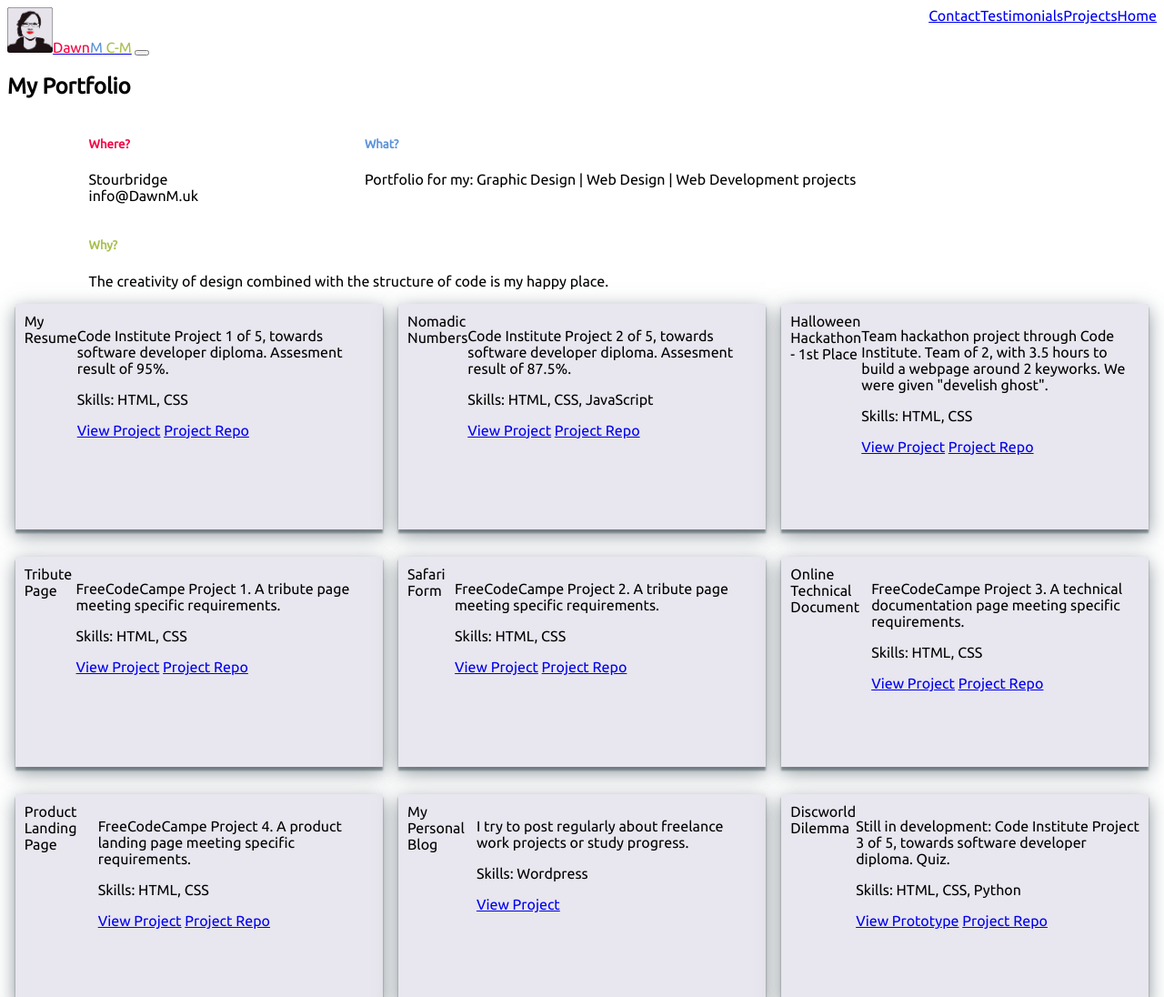
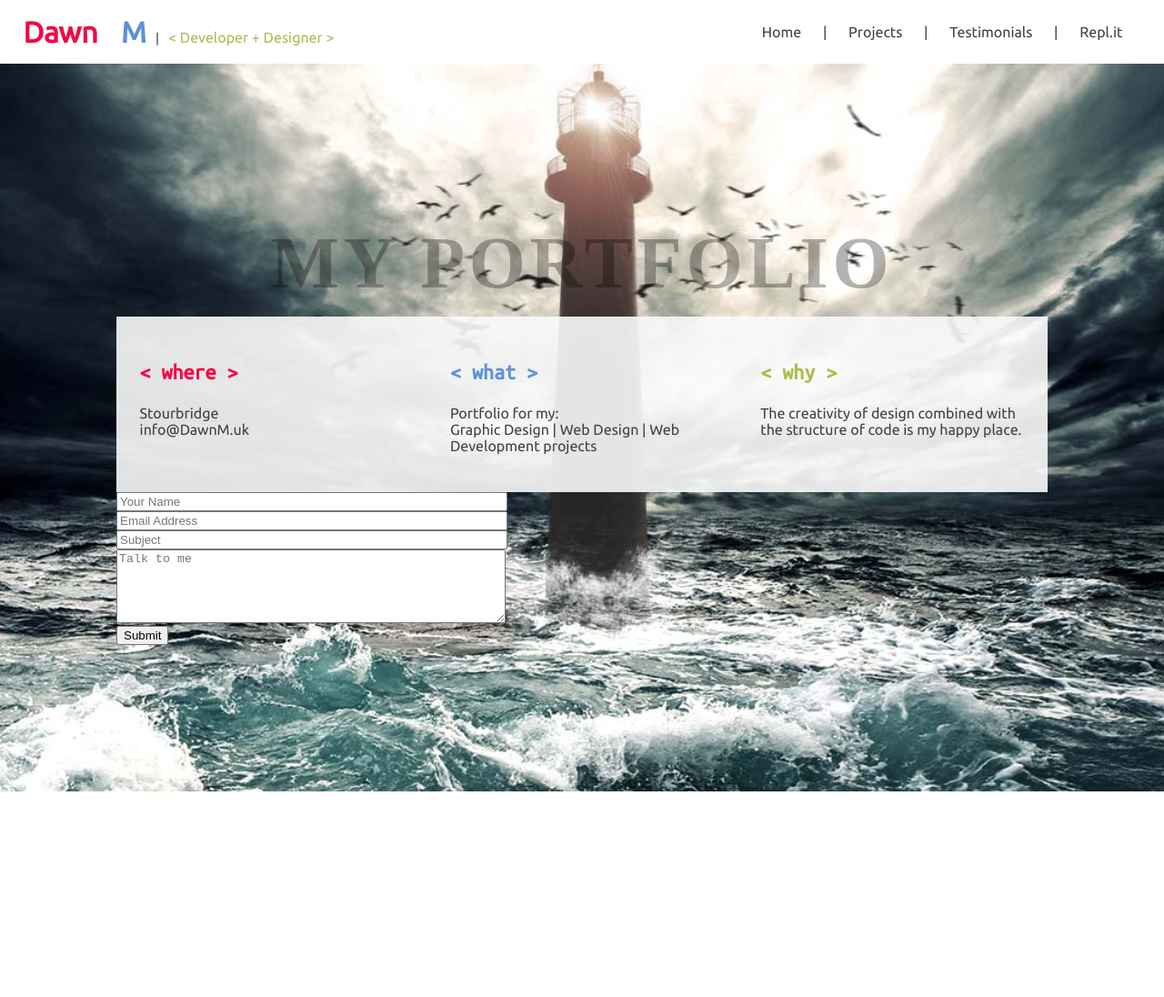
Before and after one commit to DawnM/fcc-portfolio, a plain HTML site: page index.html in a window 1280 px wide. Shown: the top 1096 px of the page at 91% size. Drawn offline with Linux system fonts and the light colour scheme; a web font is replaced by a local one.

Commit message:
add parallax, fixed navbar, testimonials, and replit window

```diff
--- a/index.html
+++ b/index.html
@@ -7,126 +7,132 @@
   <meta http-equiv="X-UA-Compatible" content="ie=edge">
   <title>DawnM Portfolio</title>
   <link rel="stylesheet" href="https://use.fontawesome.com/releases/v5.4.2/css/all.css" integrity="sha384-/rXc/GQVaYpyDdyxK+ecHPVYJSN9bmVFBvjA/9eOB+pb3F2w2N6fc5qB9Ew5yIns" crossorigin="anonymous">
-  <link href="https://fonts.googleapis.com/css?family=Ubuntu" rel="stylesheet">
+  <link href="https://fonts.googleapis.com/css?family=Ubuntu|Ubuntu+Mono|Vollkorn+SC:900" rel="stylesheet">
   <link rel="stylesheet" href="styles.css" type="text/css" />
-  <script src="https://cdn.freecodecamp.org/testable-projects-fcc/v1/bundle.js"></script>
   <script src="https://cdn.freecodecamp.org/testable-projects-fcc/v1/bundle.js"></script>
 </head>
 
 <body>
-  <nav class="navbar">
-    <a class="logo" href="#"><img src="images/DawnLogo.png" alt="DawnM face silhouette logo"><span class="pink">Dawn</span><span class="blue">M</span><span class="green"> C-M</span></a>
-    <button class="navbar-toggler" type="button" data-toggle="collapse" data-target="#navbarNav" aria-controls="navbarNav" aria-expanded="false" aria-label="Toggle navigation">
-      <span class="navbar-toggler-icon"></span>
-    </button>
-    <div class="nav-buttons">
-      <ul>
-        <li class="nav-item">
-          <a class="nav-link" href="#">Home <span class="sr-only">(current)</span></a>
-        </li>
-        <li class="nav-item">
-          <a class="nav-link" href="#">Projects</a>
-        </li>
-        <li class="nav-item">
-          <a class="nav-link" href="#">Testimonials</a>
-        </li>
-        <li class="nav-item">
-          <a class="nav-link" href="#">Contact</a>
-        </li>
+  <nav id="navbar">
+    <div><a class="logo" href="#"><span class="pink brand">Dawn</span><span class="blue brand">M</span><span class="grey mono"> | </span><span class="green"> &lt; Developer + Designer &gt;</span></a></div>
+    <div>
+      <ul class="nav-buttons">
+        <li><a href="#welcome-section">Home <span class="sr-only">(current)</span></a></li>
+        <li>|</li>
+        <li><a href="#projects">Projects</a></li>
+        <li>|</li>
+        <li><a href="#testimonials">Testimonials</a></li>
+        <li>|</li>
+        <li><a href="#latest-replit">Repl.it</a></li>
       </ul>
     </div>
   </nav>
 
   <main>
-    <section id=“welcome-section”>
-      <h1>My Portfolio</h1>
-      <div class="card-group">
-        <div class="card welcome-card">
-          <div class="card-body">
-            <h5 class="card-title pink">Where?</h5>
-            <p class="card-text">Stourbridge<br>info@DawnM.uk</p>
+    <section id="welcome-section">
+      <div class="intro-inner">
+        <h1>MY PORTFOLIO</h1>
+        <div class="quick-info">
+          <div class="info-card">
+            <p class="pink header mono">&lt; where &gt;</p>
+            <p>Stourbridge<br>info@DawnM.uk</p>
+          </div>
+          <div class="info-card">
+            <p class="blue header mono">&lt; what &gt;</p>
+            <p>Portfolio for my: <br>Graphic Design | Web Design | Web Development projects</p>
+          </div>
+          <div class="info-card">
+            <p class="green header mono">&lt; why &gt;</p>
+            <p>The creativity of design combined with <br>the structure of code is my happy place.</p>
           </div>
         </div>
-        <div class="card welcome-card">
-          <div class="card-body">
-            <h5 class="card-title blue">What?</h5>
-            <p class="card-text">Portfolio for my: Graphic Design | Web Design | Web Development projects</p>
-          </div>
-        </div>
-        <div class="card welcome-card">
-          <div class="card-body">
-            <h5 class="card-title green">Why?</h5>
-            <p class="card-text">The creativity of design combined with the structure of code is my happy place.</p>
-          </div>
+        <div class="form">
+          <form method="POST" action="sendmail.asp">
+            <input class="form-field" type="text" name="YourName" placeholder="Your Name" /> <br />
+            <input class="form-field" type="text" name="EmailAddress" placeholder="Email Address" /> <br />
+            <input class="form-field" type="text" name="Subject" placeholder="Subject" /> <br />
+            <textarea class="form-field" name="Body" rows="5" cols="20" wrap="physical" placeholder="Talk to me"></textarea> <br />
+            <input type="submit" />
+          </form>
         </div>
       </div>
     </section>
-    <section id="projects">
-      <div class="project-tile">
+
+    <section id="projects" class="background-grey">
+<!--       <div class="project-tile">
         <div class="card-header">My Resume</div>
+        <div><img class="project-image" src="images/resume-screenshot.png" alt="Screenshot of my resume site"></div>
         <div class="project-body">
           <p class="project-text">Code Institute Project 1 of 5, towards software developer diploma. Assesment result of 95%.</p>
           <p>Skills: HTML, CSS</p>
-          <a href="https://dawnm.github.io/DawnM-Resume/" target="_blank">View Project</a>
-          <a href="https://github.com/DawnM/DawnM-Resume" target="_blank">Project Repo</a>
+          <a href="https://dawnm.co.uk/resume" target="_blank">View Project</a>
+          <a href="https://dawnm.co.uk/resume-repo" target="_blank">Project Repo</a>
         </div>
       </div>
       <div class="project-tile">
         <div class="card-header">Nomadic Numbers</div>
+        <div><img class="project-image" src="images/dashboard-screenshot.png" alt="Screenshot of my dashboard site"></div>
         <div class="project-body">
           <p class="project-text">Code Institute Project 2 of 5, towards software developer diploma. Assesment result of 87.5%.</p>
           <p>Skills: HTML, CSS, JavaScript</p>
-          <a href="https://dawnm.github.io/moves-dashboard/" target="_blank">View Project</a>
-          <a href="https://github.com/DawnM/moves-dashboard" target="_blank">Project Repo</a>
+          <a href="https://dawnm.co.uk/dashboard" target="_blank">View Project</a>
+          <a href="https://dawnm.co.uk/dashboard-repo" target="_blank">Project Repo</a>
+          <a href="https://dawnm.co.uk/dashboard-proto" target="_blank">View Prototype</a>
         </div>
       </div>
       <div class="project-tile">
         <div class="card-header">Halloween Hackathon - 1st Place</div>
+        <div><img class="project-image" src="images/hackathon-screenshot.png" alt="Screenshot of our hackathon submission"></div>
         <div class="project-body">
           <p class="project-text">Team hackathon project through Code Institute. Team of 2, with 3.5 hours to build a webpage around 2 keyworks. We were given "develish ghost".</p>
           <p>Skills: HTML, CSS</p>
-          <a href="https://abonello.github.io/The-Monstars/" target="_blank">View Project</a>
-          <a href="https://github.com/DawnM/The-Monstars" target="_blank">Project Repo</a>
+          <a href="https://dawnm.co.uk/halloween-hackathon" target="_blank">View Project</a>
+          <a href="https://dawnm.co.uk/hackathon-repo" target="_blank">Project Repo</a>
         </div>
       </div>
       <div class="project-tile">
         <div class="card-header">Tribute Page</div>
+        <div><img class="project-image" src="images/tribute-screenshot.png" alt="Screenshot of a tribute page"></div>
         <div class="project-body">
           <p class="project-text">FreeCodeCampe Project 1. A tribute page meeting specific requirements.</p>
           <p>Skills: HTML, CSS</p>
-          <a href="https://dawnm.github.io/FCC-Tribute-Page/" target="_blank">View Project</a>
-          <a href="https://github.com/DawnM/FCC-Tribute-Page" target="_blank">Project Repo</a>
+          <a href="https://dawnm.co.uk/tribute-page" target="_blank">View Project</a>
+          <a href="https://dawnm.co.uk/fcc-tribute-repo" target="_blank">Project Repo</a>
         </div>
       </div>
       <div class="project-tile">
         <div class="card-header">Safari Form</div>
+        <div><img class="project-image" src="images/form-screenshot.png" alt="Screenshot of an online form"></div>
         <div class="project-body">
           <p class="project-text">FreeCodeCampe Project 2. A tribute page meeting specific requirements.</p>
           <p>Skills: HTML, CSS</p>
-          <a href="https://dawnm.github.io/FCC-Survey-Form-Project/" target="_blank">View Project</a>
-          <a href="https://github.com/DawnM/FCC-Survey-Form-Project" target="_blank">Project Repo</a>
+          <a href="https://dawnm.co.uk/survey-form" target="_blank">View Project</a>
+          <a href="https://dawnm.co.uk/fcc-form-repo" target="_blank">Project Repo</a>
         </div>
       </div>
       <div class="project-tile">
         <div class="card-header">Online Technical Document</div>
+        <div><img class="project-image" src="images/tech-doc-screenshot.png" alt="Screenshot of technical documentation page"></div>
         <div class="project-body">
           <p class="project-text">FreeCodeCampe Project 3. A technical documentation page meeting specific requirements.</p>
           <p>Skills: HTML, CSS</p>
-          <a href="https://dawnm.github.io/FCC-Technical-Documentation-Page/" target="_blank">View Project</a>
-          <a href="https://github.com/DawnM/FCC-Technical-Documentation-Page" target="_blank">Project Repo</a>
+          <a href="https://dawnm.co.uk/tech-doc" target="_blank">View Project</a>
+          <a href="https://dawnm.co.uk/fcc-techdoc-repo" target="_blank">Project Repo</a>
         </div>
       </div>
       <div class="project-tile">
         <div class="card-header">Product Landing Page</div>
+        <div><img class="project-image" src="images/product-screenshot.png" alt="Screenshot of product landing page"></div>
         <div class="project-body">
           <p class="project-text">FreeCodeCampe Project 4. A product landing page meeting specific requirements.</p>
           <p>Skills: HTML, CSS</p>
-          <a href="https://dawnm.github.io/FCC-Product-Landing-Page/" target="_blank">View Project</a>
-          <a href="https://github.com/DawnM/FCC-Product-Landing-Page" target="_blank">Project Repo</a>
+          <a href="https://dawnm.co.uk/product-page" target="_blank">View Project</a>
+          <a href="https://dawnm.co.uk/fcc-products-repo" target="_blank">Project Repo</a>
         </div>
       </div>
       <div class="project-tile">
         <div class="card-header">My Personal Blog</div>
+        <div><img class="project-image" src="images/blog-screenshot.png" alt="Screenshot of blog page"></div>
         <div class="project-body">
           <p class="project-text">I try to post regularly about freelance work projects or study progress.</p>
           <p>Skills: Wordpress</p>
@@ -135,19 +141,59 @@
       </div>
       <div class="project-tile">
         <div class="card-header">Discworld Dilemma</div>
+        <div><img class="project-image" src="images/quiz-screenshot.png" alt="Screenshot of quiz prototype"></div>
         <div class="project-body">
           <p class="project-text">Still in development: Code Institute Project 3 of 5, towards software developer diploma. Quiz.</p>
           <p>Skills: HTML, CSS, Python</p>
-          <a href="http://bit.ly/p3-discworld-dilemma" target="_blank">View Prototype</a>
-          <a href="https://github.com/DawnM/discworld-dilemma" target="_blank">Project Repo</a>
+          <a href="https://dawnm.co.uk/dd-quiz-proto" target="_blank">View Prototype</a>
+          <a href="https://dawnm.co.uk/dd-quiz-repo" target="_blank">Project Repo</a>
+
         </div>
       </div>
+ -->    </section>
+
+
+    <section id="testimonials">
+      <blockquote>
+        <i class="fas fa-quote-left quote-l pink"></i><br>
+        <p><em>This girl is my little secret. I don’t want to share her!! Detailed, grammatically correct, creative, simplistic, and passionate. Highly impressed.</em></p>
+        <p>Shana Del Grosso</p>
+        <p>Credit Shrink</p>
+        <i class="fas fa-quote-right quote-r pink"></i>
+      </blockquote>
+      <blockquote>
+        <i class="fas fa-quote-left quote-l blue"></i><br>
+        <p><em>Dawn is a pleasure to work with. ... Her flexible style and close attention to detail was valuable to achieving our end goals. It was refreshing to work with someone who shares the same passion and understanding for the business. ...</em></p>
+        <p>Sue Bhuller</p>
+        <p>Ahloki</p>
+        <i class="fas fa-quote-right quote-r blue"></i>
+      </blockquote>
+      <blockquote>
+        <i class="fas fa-quote-left quote-l green"></i><br>
+        <p><em>Second time I have worked with Dawn and again was a great experience, great communication, delivered well before the due date and most importantly created exactly what I was after.</em></p>
+        <p>Chris Koen</p>
+        <p>Fiverr Client</p>
+        <i class="fas fa-quote-right quote-r green"></i>
+      </blockquote>
     </section>
+
+    <section id="latest-replit" class="background-grey">
+      <div class="repl-text">
+        <p>Here is a repl.it frame in which you can run the python code that I am building for my Discworld Dilemma quiz.  Click the green play button at the top and answer the questions as they appear in the black pane.</p>
+        <p>You should get 3 chances for each question.</p>
+        <p>Please use the contact form at the top of the page to give me any feedback you might have.</p>
+      </div>
+      <div class="repl-window">
+        <iframe src="https://repl.it/@dawnm/dd-quiz?lite=true" scrolling="no" frameborder="no" allowtransparency="true" allowfullscreen="true" sandbox="allow-forms allow-pointer-lock allow-popups allow-same-origin allow-scripts allow-modals"></iframe>
+      </div>
+    </section>
+
     <footer>
-      <span class="fab fa-github" id=”profile-link”><a href="https://github.com/DawnM" target="_blank"><p> My Github</p></a></span>
-      <span class="fab fa-linkedin-in"><a href="https://www.linkedin.com/in/dawn-caldermurphy" target="_blank"><p> My LinkedIn</p></a></span>
+      <span class="fab fa-github" id=”profile-link”><a href="https://dawnm.co.uk/my-github" target="_blank"><p> My Github</p></a></span>
+      <span class="fab fa-linkedin-in"><a href="https://dawnm.co.uk/my-linkedin" target="_blank"><p> My LinkedIn</p></a></span>
       <span class="fab fa-twitter"><a href="https://twitter.com/DawnM_Created" target="_blank"><p> My Twitter</p></a></span>
     </footer>
+
   </main>
 </body>
 </html>
--- a/styles.css
+++ b/styles.css
@@ -2,10 +2,24 @@
   --pink: #F20746;
   --blue: #5B92D9;
   --green: #A7BF4E;
+  --light-grey: #e6e3ea;
+  --mid-grey: #979499;
+  --dark-grey: #414042;
 }
 
 body {
   font-family: Ubuntu, sans-serif;
+  color: var(--dark-grey);
+  margin: 0;
+}
+
+a {
+  text-decoration: none;
+  color: var(--dark-grey);
+}
+
+a:hover {
+ color: var(--blue);
 }
 
 .pink {
@@ -20,66 +34,164 @@ body {
   color: var(--green);
 }
 
+.background-grey {
+  background-color: var(--dark-grey);
+}
+
+.page {
+  color: var(--light-grey);
+}
+
+.spacer {
+  color: var(--mid-grey);
+}
+
+.header {
+  font-size: 1.5em;
+  font-weight: bold;
+}
+
+.mono {
+  font-family: "Ubuntu Mono"
+}
+
 #navbar {
+  background-color: #ffffff;
   position: fixed;
   top: 0;
-  left: 0;
+  width: 100vw;
+  display: flex;
+  flex-direction: row;
+  align-items: center;
+  justify-content: space-between;
+  height: 70px;
 }
+
+.brand {
+  font-size: 2em;
+  font-weight: bold;
+  margin-left: 2vw;
+/*  float: left;
+*/}
 
 .logo img {
   height: 50px;
+  padding: 10px;
 }
 
-ul {
+.nav-buttons {
     list-style-type: none;
     margin: 0;
     padding: 0;
     overflow: hidden;
+    padding: 10px;
+    margin-right: 2vw;
+/*    float: right;
+*/}
+
+li {
+  display: inline-block;
+  padding: 0 10px;
 }
 
-.nav-item {
+#welcome-section {
+  background: url("images/dm-lighthouse-composite.jpg") no-repeat top center fixed;
+  background-size: cover;
+  -webkit-background-size: cover;
+  -moz-background-size: cover;
+  -o-background-size: cover;
+  height: 100vh;
+  padding-top: 70px;
+  display: flex;
+  justify-content: center;
+  align-items: center;
+}
+
+.intro-inner {
+  width: 80vw;
+}
+
+h1 {
+  color: black;
+  text-align: center;
+  font-size: 5em;
+  margin: 1vw;
+  text-transform: uppercase;
+  font-family: "Vollkorn+SC", serif;
+  letter-spacing: 0.06em;
+  opacity: 0.3;
+  transform: translateZ(-2px);
+}
+
+.quick-info {
+  display: flex;
+  justify-content: space-between;
+}
+
+.info-card{
+  width: 25vw;
+  background-color: rgba(250, 250, 250, 0.9);
+  padding: 2vw;
+}
+
+.form {
+  display: block;
+  margin: 0 auto;
+}
+
+.form-field {
+  width: 33vw;
+}
+
+#projects {
+
+  height: 100vh;
+  background-color: #fff;
+  padding-top: 70px;
+}
+
+#testimonials {
+  background: url("images/xd-mobile-design.png") no-repeat top center fixed;
+  background-size: cover;
+  -webkit-background-size: cover;
+  -moz-background-size: cover;
+  -o-background-size: cover;
+  display: flex;
+  flex-direction: row;
+  align-items: flex-start;
+  padding: 5vw;
+}
+
+blockquote {
+  font-size: 1.5em;
+  width: 30vw;
+  background-color: rgba(250, 250, 250, 0.9);
+  padding: 2vw;
+}
+
+.quote-l {
+  float: left;
+}
+
+.quote-r {
   float: right;
 }
 
-.nav-buttons {
-  float: right;
+#latest-replit {
+  height: 90vh;
+  padding-top: 70px;
 }
 
-.nav-link {
+.repl-text {
+  color: var(--light-grey);
   display: block;
 }
 
-#welcome-section {
-  height: 100vh;
-  display: flex;
-  flex-direction: row;
-  flex-wrap: wrap;
-  justify-content: space-around;
-}
-
-.welcome-card {
-  padding: 0 7vw;
-  display: inline-flex;
-}
-
-#projects {
-  height: 100vh;
-  width: 100%;
-  display: flex;
-  flex-direction: row;
-  flex-wrap: wrap;
-  justify-content: space-around;
-}
-
-.project-tile {
-  display: inline-flex;
-  width: 33vw;
-  background-color: rgba(230, 228, 237, 0.9);
-  padding: 10px;
-  max-width: 30vw;
-  box-shadow: 0 4px 2px 0 rgba(89, 102, 110, 0.7), 0 6px 20px 0 rgba(89, 102, 110, 0.7);
-  margin-bottom: 30px;
-
+iframe {
+  height: 80vh;
+  width: 80vw;
+  display: block;
+  margin: 0 auto;
 }
 
 @media screen and (min-width: 768px) {
```
Also changed, not shown: images/dm-lighthouse-composite.jpg (added), images/xd-mobile-design.png (added).
